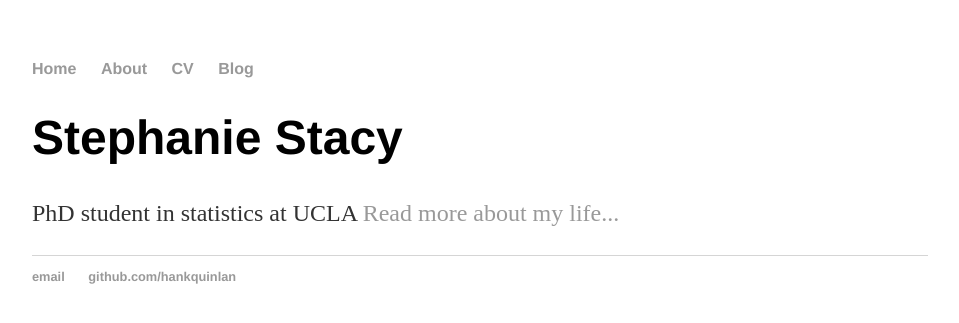
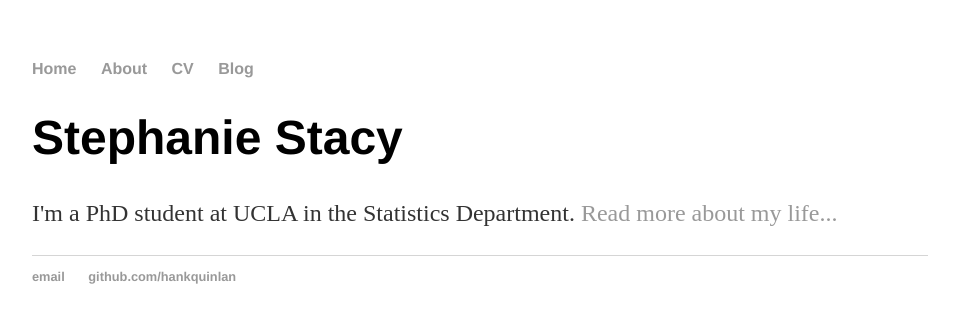
Before and after one commit to stacyste/stacyste.github.io, a Jekyll site: the page built from index.html, in a window 1280 px wide. Shown: the top 323 px of the page, without its empty margins (160-1119 px from the left). Built offline with Jekyll 4.4.1, drawn with Linux system fonts in a browser that asks for light colours.

Commit message:
Update index.html

```diff
--- a/index.html
+++ b/index.html
@@ -1,30 +1,8 @@
-<!DOCTYPE html>
-<html>
-	<head>
-		<title>Stephanie Stacy</title>
-		<!-- link to main stylesheet -->
-		<link rel="stylesheet" type="text/css" href="/css/main.css">
-	</head>
-	<body>
-		<nav>
-    		<ul>
-        		<li><a href="/">Home</a></li>
-	        	<li><a href="/about">About</a></li>
-        		<li><a href="/cv">CV</a></li>
-        		<li><a href="/blog">Blog</a></li>
-    		</ul>
-		</nav>
-		<div class="container">
-    		<div class="blurb">
-        		<h1>Stephanie Stacy</h1>
-				<p>PhD student in statistics at UCLA <a href="/about">Read more about my life...</a></p>
-    		</div><!-- /.blurb -->
-		</div><!-- /.container -->
-		<footer>
-    		<ul>
-        		<li><a href="mailto:hankquinlanhub@gmail.com">email</a></li>
-        		<li><a href="https://github.com/hankquinlan">github.com/hankquinlan</a></li>
-			</ul>
-		</footer>
-	</body>
-</html>
+---
+layout: default
+title: Stephanie Stacy
+---
+<div class="blurb">
+	<h1>Stephanie Stacy</h1>
+	<p>I'm a PhD student at UCLA in the Statistics Department. <a href="/about">Read more about my life...</a></p>
+</div><!-- /.blurb -->
```
